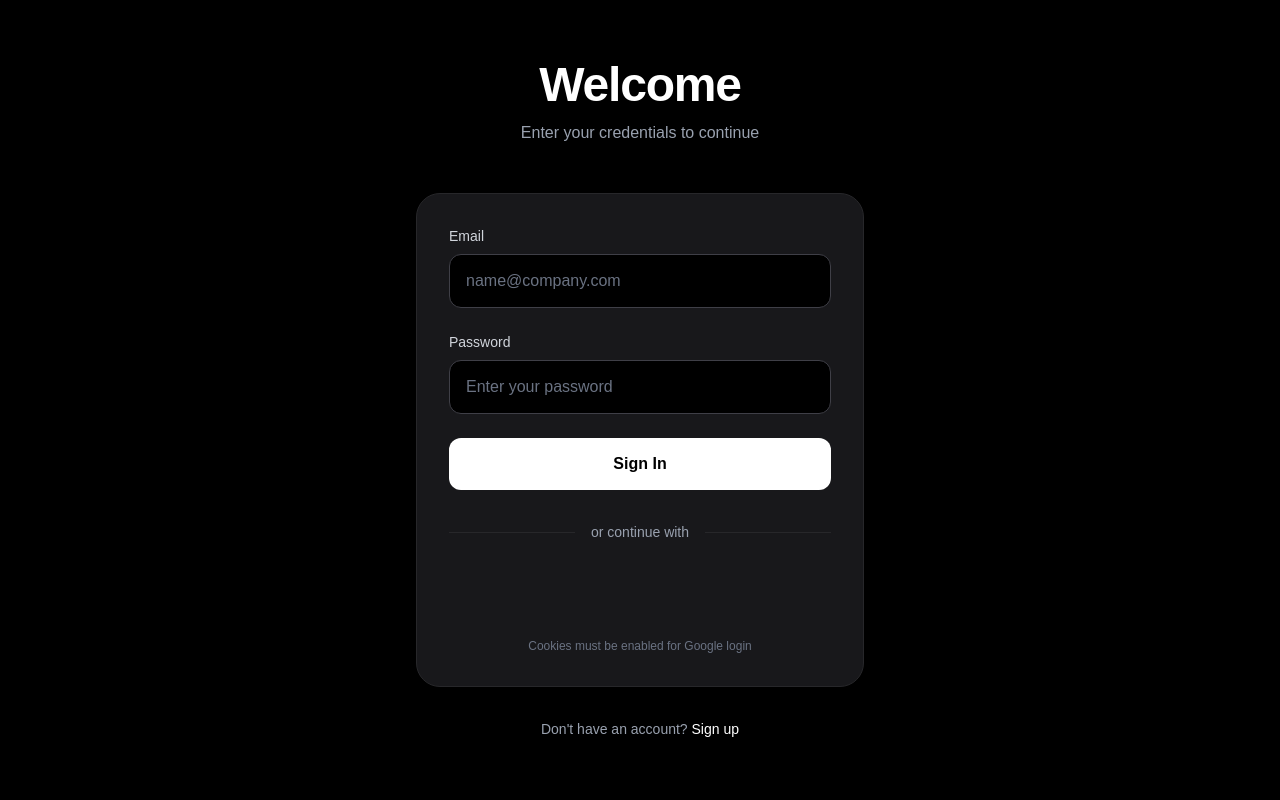
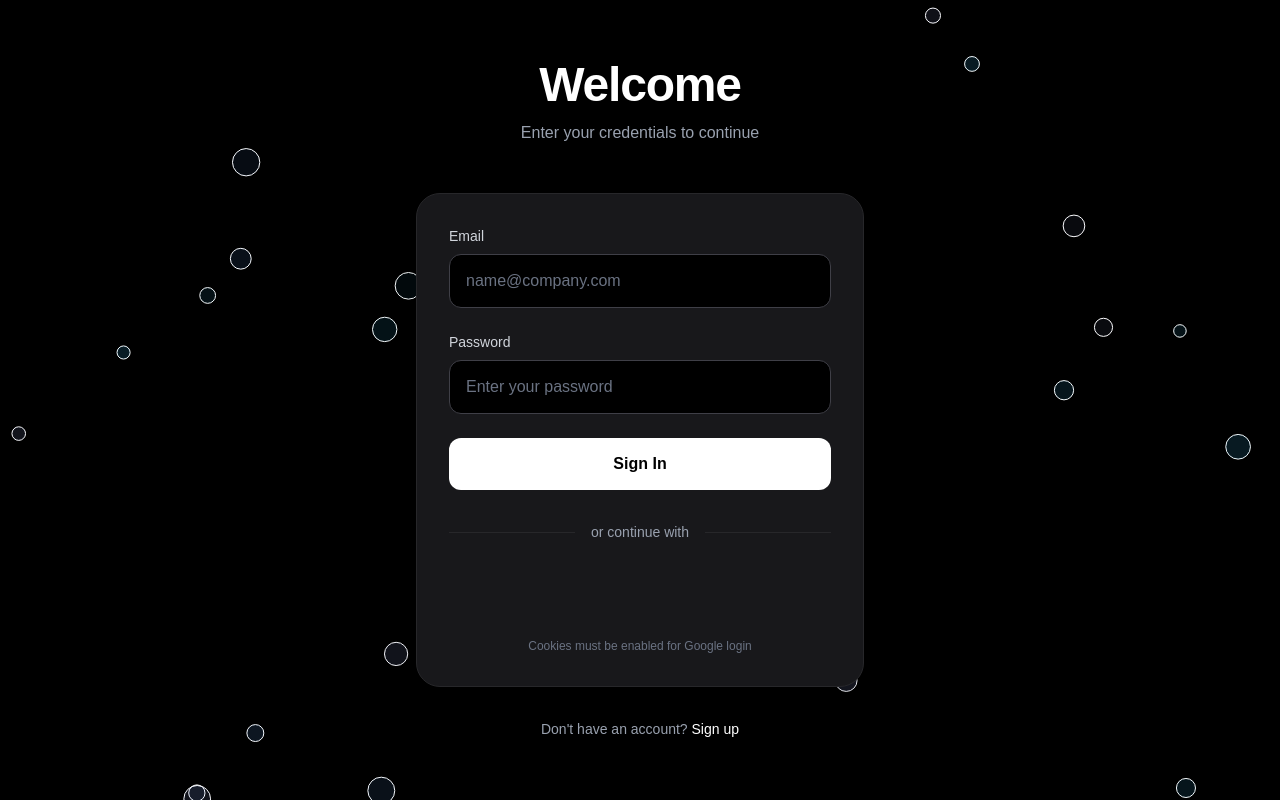
Before and after one commit to Rahul22b/storageApp-client, a React (Vite) app: page /login in a window 1280 px wide. Built offline with nearby package versions, Linux system fonts and the light colour scheme; no server answers.

Commit message:
animation added

```diff
--- a/package.json
+++ b/package.json
@@ -22,7 +22,10 @@
     "react-icons": "^5.4.0",
     "react-redux": "^9.2.0",
     "react-router-dom": "^7.1.1",
-    "tailwindcss": "^4.1.8"
+    "react-tsparticles": "^2.12.2",
+    "tailwindcss": "^4.1.8",
+    "tsparticles": "^3.9.1",
+    "tsparticles-slim": "^2.12.0"
   },
   "devDependencies": {
     "@eslint/js": "^9.15.0",
--- a/src/Login.jsx
+++ b/src/Login.jsx
@@ -4,6 +4,7 @@ import { GoogleLogin } from "@react-oauth/google";
 import { loginWithGoogle } from "./api/authApi";
 import { loginUser } from "./api/userApi";
 import toast from "react-hot-toast";
+import ParticlesBackground from "./components/ParticlesBackground";
 
 const Login = () => {
   const [formData, setFormData] = useState({
@@ -11,6 +12,7 @@ const Login = () => {
     password: "",
   });
   const [serverError, setServerError] = useState("");
+  const isHeavyUpload = false; // Placeholder, replace with actual logic if needed
   const navigate = useNavigate();
   const [isLoading, setIsLoading] = useState(false);
 
@@ -46,8 +48,9 @@ const Login = () => {
   const hasError = Boolean(serverError);
 
   return (
-    <div className="min-h-screen flex items-center justify-center bg-black p-6">
-      <div className="w-full max-w-md">
+    <div className="min-h-screen flex items-center justify-center bg-black p-6 relative overflow-hidden">
+      <ParticlesBackground enabled={!isHeavyUpload}/>
+      <div className="w-full max-w-md relative z-10">
         <div className="text-center mb-12">
           <h1 className="text-5xl font-bold text-white mb-3 tracking-tight">Welcome</h1>
           <p className="text-gray-400">Enter your credentials to continue</p>
--- a/src/Register.jsx
+++ b/src/Register.jsx
@@ -4,6 +4,7 @@ import { GoogleLogin } from "@react-oauth/google";
 import { loginWithGoogle, sendOtp} from "./api/authApi";
 import { registerUser } from "./api/userApi";
 import toast from "react-hot-toast";
+import ParticlesBackground from "./components/ParticlesBackground";
 
 const Register = () => {
   const [formData, setFormData] = useState({
@@ -13,6 +14,7 @@ const Register = () => {
   });
 
   const [serverError, setServerError] = useState("");
+  const isHeavyUpload = false; // Placeholder, replace with actual logic if needed
   const [isSuccess, setIsSuccess] = useState(false);
   const [otp, setOtp] = useState("");
   const [otpSent, setOtpSent] = useState(false);
@@ -113,8 +115,9 @@ const Register = () => {
   };
 
   return (
-    <div className="min-h-screen flex items-center justify-center bg-black p-6">
-      <div className="w-full max-w-md">
+    <div className="min-h-screen flex items-center justify-center bg-black p-6 relative overflow-hidden">
+      <ParticlesBackground enabled={!isHeavyUpload}/>
+      <div className="w-full max-w-md relative z-10">
         <div className="text-center mb-12">
           <h1 className="text-5xl font-bold text-white mb-3 tracking-tight">
             Create Account
--- /dev/null
+++ b/src/components/ParticlesBackground.jsx
@@ -0,0 +1,70 @@
+import Particles from "react-tsparticles";
+import { loadSlim } from "tsparticles-slim";
+import { useCallback, useEffect, useRef } from "react";
+
+export default function ParticlesBackground({ enabled = true }) {
+  const particlesRef = useRef(null);
+
+  const particlesInit = useCallback(async (engine) => {
+    await loadSlim(engine);
+  }, []);
+
+  const particlesLoaded = useCallback((container) => {
+    particlesRef.current = container;
+  }, []);
+
+  // Pause / Resume particles
+  useEffect(() => {
+    if (!particlesRef.current) return;
+
+    if (!enabled) {
+      particlesRef.current.pause();
+    } else {
+      particlesRef.current.play();
+    }
+  }, [enabled]);
+
+  return (
+    <Particles
+      init={particlesInit}
+      loaded={particlesLoaded}
+      options={{
+        fullScreen: false,
+        fpsLimit: 60,
+
+        particles: {
+          number: {
+            value: 25,
+            density: { enable: true, area: 1000 },
+          },
+          color: {
+            value: ["#60a5fa", "#a5b4fc", "#38bdf8"],
+          },
+          opacity: {
+            value: { min: 0.05, max: 0.15 },
+          },
+          size: {
+            value: { min: 6, max: 14 },
+          },
+          move: {
+            enable: true,
+            direction: "top",
+            speed: 0.4,
+            outModes: { default: "out" },
+          },
+          stroke: {
+            width: 1,
+            color: "rgba(255,255,255,0.1)",
+          },
+        },
+
+        detectRetina: true,
+      }}
+      style={{
+        position: "absolute",
+        inset: 0,
+        zIndex: 0,
+      }}
+    />
+  );
+}
```
Also changed, not shown: 1 other file (tests, documents, lock files or other folders).
